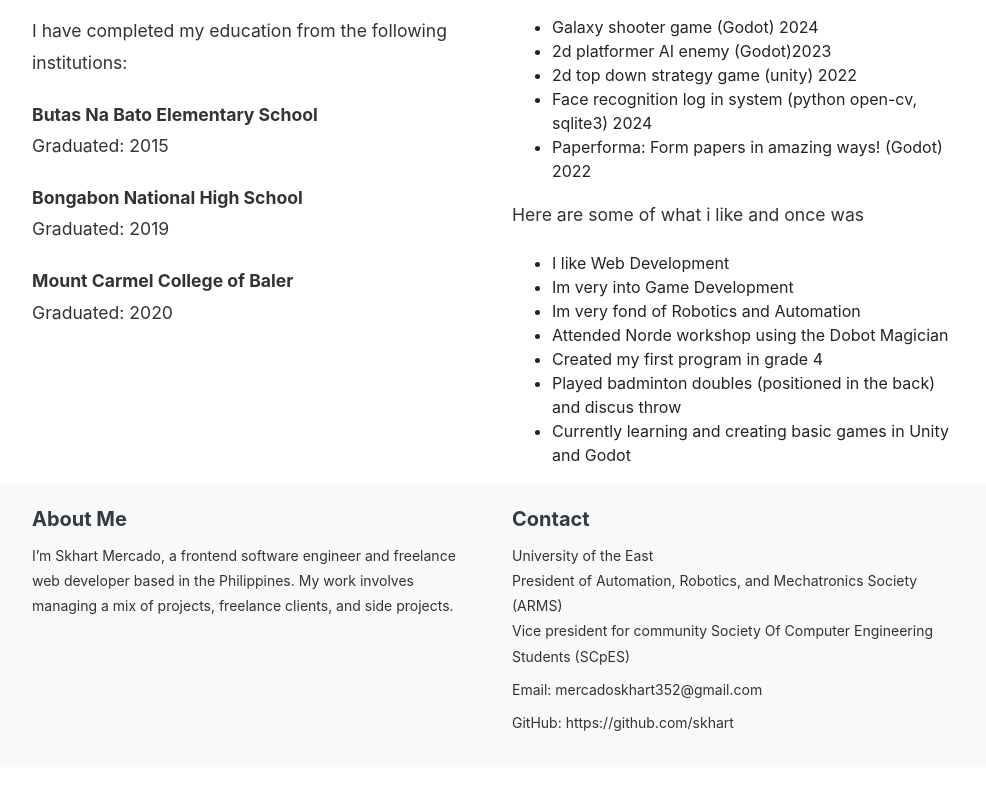
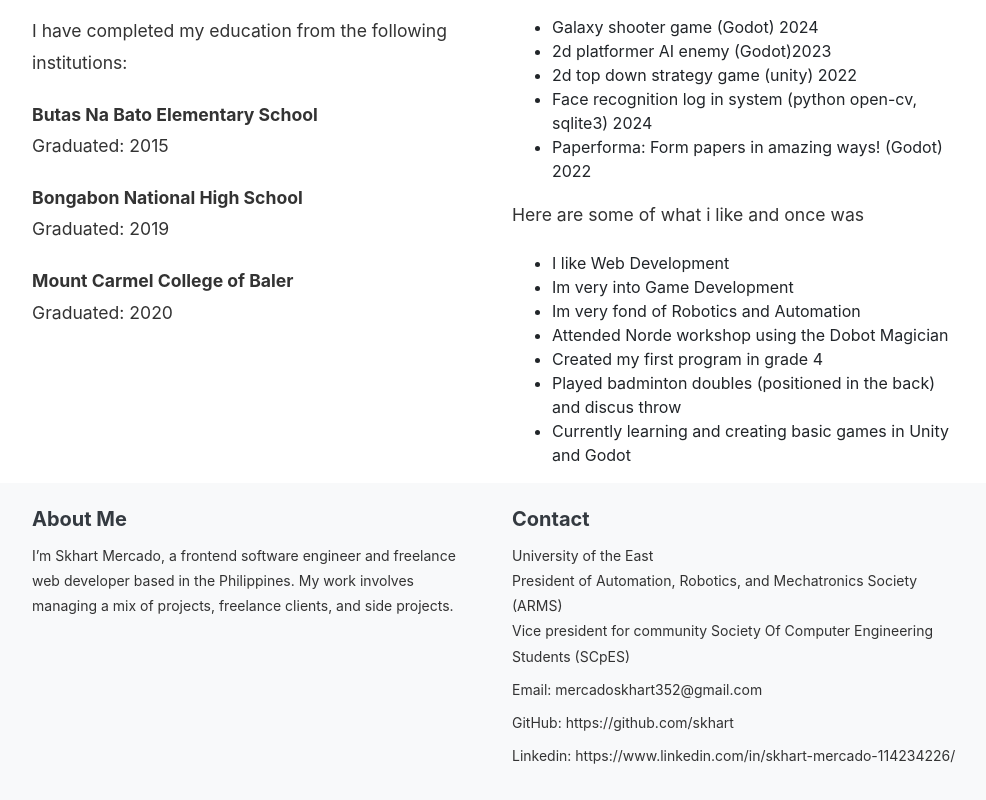
Before and after one commit to skhart/Online-Portfolio, a plain HTML site: page index.html in a window 1280 px wide. Shown: the part 4713-5513 px from the top of the page, without its empty margins (143-1129 px from the left). Before the commit the page ends 5480 px from the top, so only its background shows below. Drawn offline with nearby package versions, Linux system fonts and the light colour scheme.

Commit message:
Update index.html

```diff
--- a/index.html
+++ b/index.html
@@ -275,6 +275,7 @@
                     <p class="footer-text">University of the East<br>President of Automation, Robotics, and  Mechatronics Society (ARMS)  <br> Vice president for community Society Of Computer Engineering Students (SCpES)</p>
                     <p class="footer-text">Email: <a href="mercadoskhart352@gmail.com" class="footer-link">mercadoskhart352@gmail.com</a></p>
                     <p class="footer-text">GitHub: <a href="https://github.com/skhart" target="_blank" class="footer-link">https://github.com/skhart</a></p>
+                    <p class="footer-text">Linkedin: <a href="https://www.linkedin.com/in/skhart-mercado-114234226/" target="_blank" class="footer-link">https://www.linkedin.com/in/skhart-mercado-114234226/</a></p>
                 </div>
             </div>
         </div>
```
